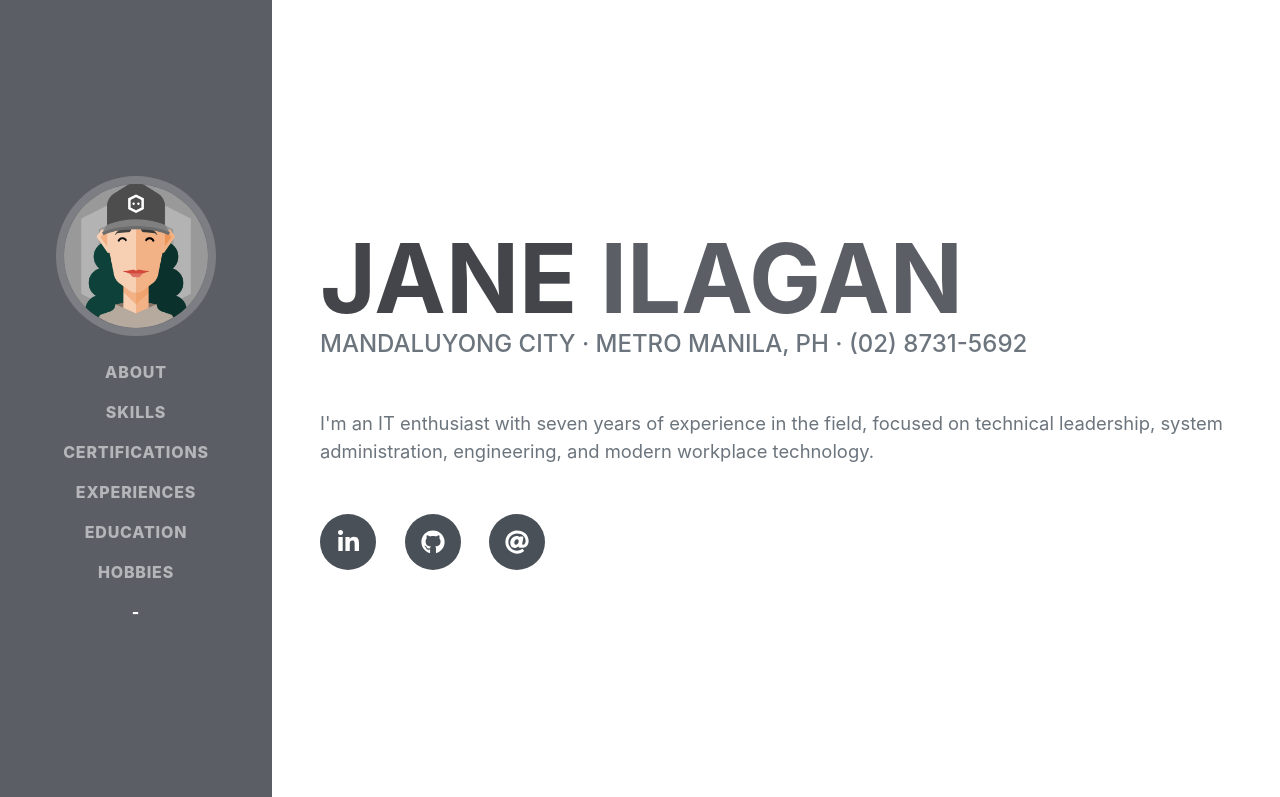
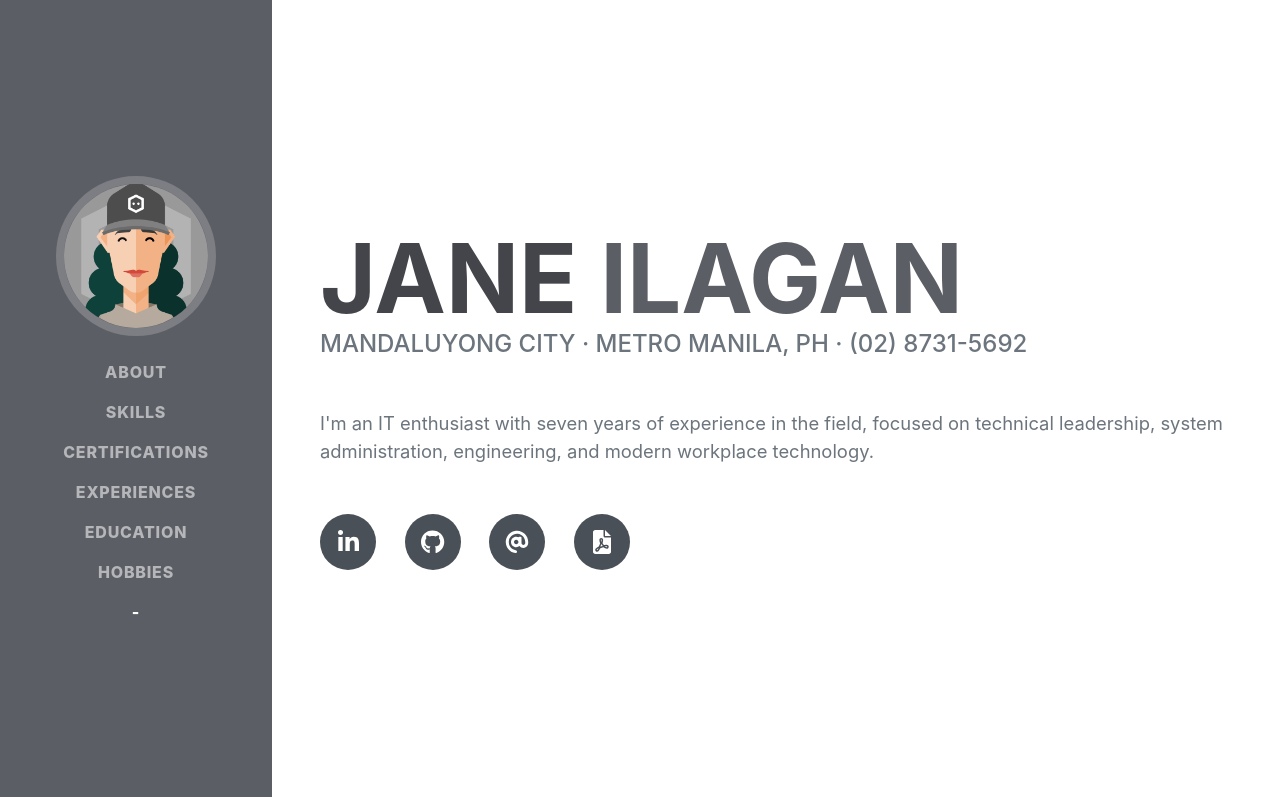
Before and after one commit to janeilagan/resume, a plain HTML site: page index.html in a window 1280 px wide. Shown: the top 797 px of the page. Drawn offline with nearby package versions, Linux system fonts and the light colour scheme; a web font is replaced by a local one.

Commit message:
Update index.html

```diff
--- a/index.html
+++ b/index.html
@@ -8,7 +8,7 @@
         <title>Curriculum Vitae - Jane Ilagan</title>
         <link rel="icon" type="image/x-icon" href="assets/img/favicon.ico" />
         <!-- Font Awesome icons (free version)-->
-        <script src="https://use.fontawesome.com/releases/v5.15.4/js/all.js" crossorigin="anonymous"></script>
+        <script src="https://cdnjs.cloudflare.com/ajax/libs/font-awesome/6.0.0/js/all.min.js" crossorigin="anonymous"></script>
         <!-- Google fonts-->
         <link href="https://fonts.googleapis.com/css?family=Saira+Extra+Condensed:500,700" rel="stylesheet" type="text/css" />
         <link href="https://fonts.googleapis.com/css?family=Muli:400,400i,800,800i" rel="stylesheet" type="text/css" />
@@ -54,6 +54,7 @@
                         <a class="social-icon" href="https://www.linkedin.com/in/janeilagan/" target="_blank"><i class="fab fa-linkedin-in"></i></a>
                         <a class="social-icon" href="https://github.com/janeilagan" target="_blank"><i class="fab fa-github"></i></a>
                         <a class="social-icon" href="mailto:jane-ilagan@outlook.com"><i class="fas fa-at"></i></a>
+                        <a class="social-icon" href="./assets/janeilagan-github-io-resume-.pdf"><i class="fa-solid fa-file-pdf"></i></a>
                     </div>
                 </div>
             </section>
@@ -374,6 +375,8 @@
             <p>If you're interested to know my detailed work experience, character references or want to chat about cats, please don't hesitate to drop me a <a class="social-icon" href="mailto:jane-ilagan@outlook.com"><i class="far fa-paper-plane"></i></a>
             <p class="mb-0"></p>
            <small><p>Version update: 03 Mar 2022 20:12 PH </p></small>
+           <small><p>Download PDF version. Powered by <a href="https://www.web2pdfconvert.com/" target="_blank">w2p</a> </p></small>
+
         </div>
     </section>
 
```
